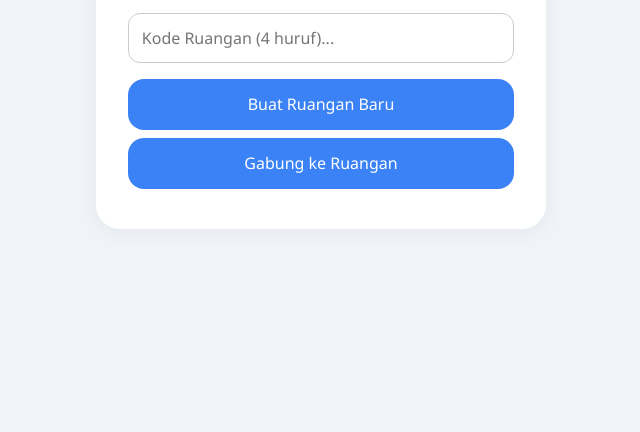
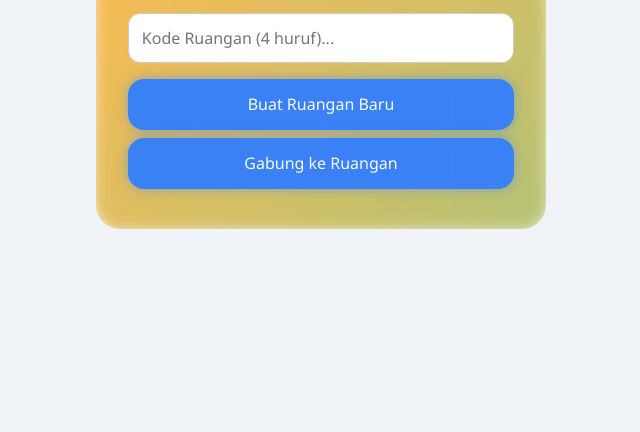
Before and after one commit to rapzshop/multiplayer-online-rapz, a website: page public/index.html in a window 1280 px wide. Shown: the part 368-800 px from the top of the page, without its empty margins (319-959 px from the left). Drawn offline with nearby package versions, Linux system fonts and the light colour scheme; no server answers.

Commit message:
Update index.html

```diff
--- a/public/index.html
+++ b/public/index.html
@@ -10,8 +10,7 @@
     --bg: #f0f4f8;
     --text: #1f2937;
     --card: #ffffff;
-      --shadow: rgba(0, 0, 0, 0.05);
-      --success: #10b981;
+    --shadow: rgba(0, 0, 0, 0.1);
   }
 
   * {
@@ -27,22 +26,48 @@
     align-items: center;
     justify-content: center;
     height: 100vh;
+    transition: background-color 0.5s ease;
   }
 
   .card {
     background-color: var(--card);
     padding: 2rem;
     border-radius: 1.5rem;
-      box-shadow: 0 4px 20px var(--shadow);
     width: 100%;
     max-width: 450px;
     text-align: center;
     position: relative;
+    overflow: hidden;
+    z-index: 1;
+    animation: fadeIn 0.8s ease-in-out;
+  }
+
+  .card::before {
+    content: '';
+    position: absolute;
+    top: -4px;
+    left: -4px;
+    right: -4px;
+    bottom: -4px;
+    z-index: -1;
+    background: linear-gradient(135deg, #3b82f6, #9333ea, #f59e0b, #10b981);
+    background-size: 600% 600%;
+    animation: glowingBorder 10s ease infinite;
+    border-radius: 1.8rem;
+    filter: blur(8px);
+    opacity: 0.7;
+  }
+
+  @keyframes glowingBorder {
+    0% { background-position: 0% 50%; }
+    50% { background-position: 100% 50%; }
+    100% { background-position: 0% 50%; }
   }
 
   h1 {
     margin-bottom: 1rem;
     color: var(--primary);
+    transition: color 0.3s ease;
   }
 
   input {
@@ -52,6 +77,13 @@
     border: 1px solid #ccc;
     border-radius: 0.75rem;
     font-size: 1rem;
+    transition: all 0.3s ease;
+  }
+
+  input:focus {
+    outline: none;
+    border-color: var(--primary);
+    box-shadow: 0 0 10px rgba(59, 130, 246, 0.3);
   }
 
   button {
@@ -64,10 +96,40 @@
     cursor: pointer;
     width: 100%;
     margin-bottom: 0.5rem;
+    position: relative;
+    overflow: hidden;
+    box-shadow: 0 0 12px rgba(59, 130, 246, 0.5);
+    transition: transform 0.2s ease, box-shadow 0.3s ease;
+  }
+
+  button::after {
+    content: "";
+    position: absolute;
+    top: -50%;
+    left: -50%;
+    width: 200%;
+    height: 200%;
+    background: radial-gradient(circle, rgba(59,130,246,0.3) 0%, transparent 70%);
+    animation: pulse 2s infinite;
+    opacity: 0.6;
+    z-index: 0;
   }
 
   button:hover {
     background-color: #2563eb;
+    box-shadow: 0 0 20px rgba(59, 130, 246, 0.6);
+    transform: scale(1.03);
+  }
+
+  @keyframes pulse {
+    0% {
+      transform: scale(1);
+      opacity: 0.6;
+    }
+    100% {
+      transform: scale(1.4);
+      opacity: 0;
+    }
   }
 
   .question-box {
@@ -85,13 +147,19 @@
     color: #666;
   }
 
-    #feedback.correct {
-      animation: flashSuccess 0.8s ease-in-out;
+  #game-screen {
+    transition: opacity 0.4s ease, transform 0.4s ease;
   }
 
-    @keyframes flashSuccess {
-      0% { background-color: var(--success); color: white; }
-      100% { background-color: transparent; color: var(--text); }
+  @keyframes fadeIn {
+    from {
+      opacity: 0;
+      transform: scale(0.9);
+    }
+    to {
+      opacity: 1;
+      transform: scale(1);
+    }
   }
 </style>
 </head>
```
Lines whose indentation alone changed are shown as unchanged.
